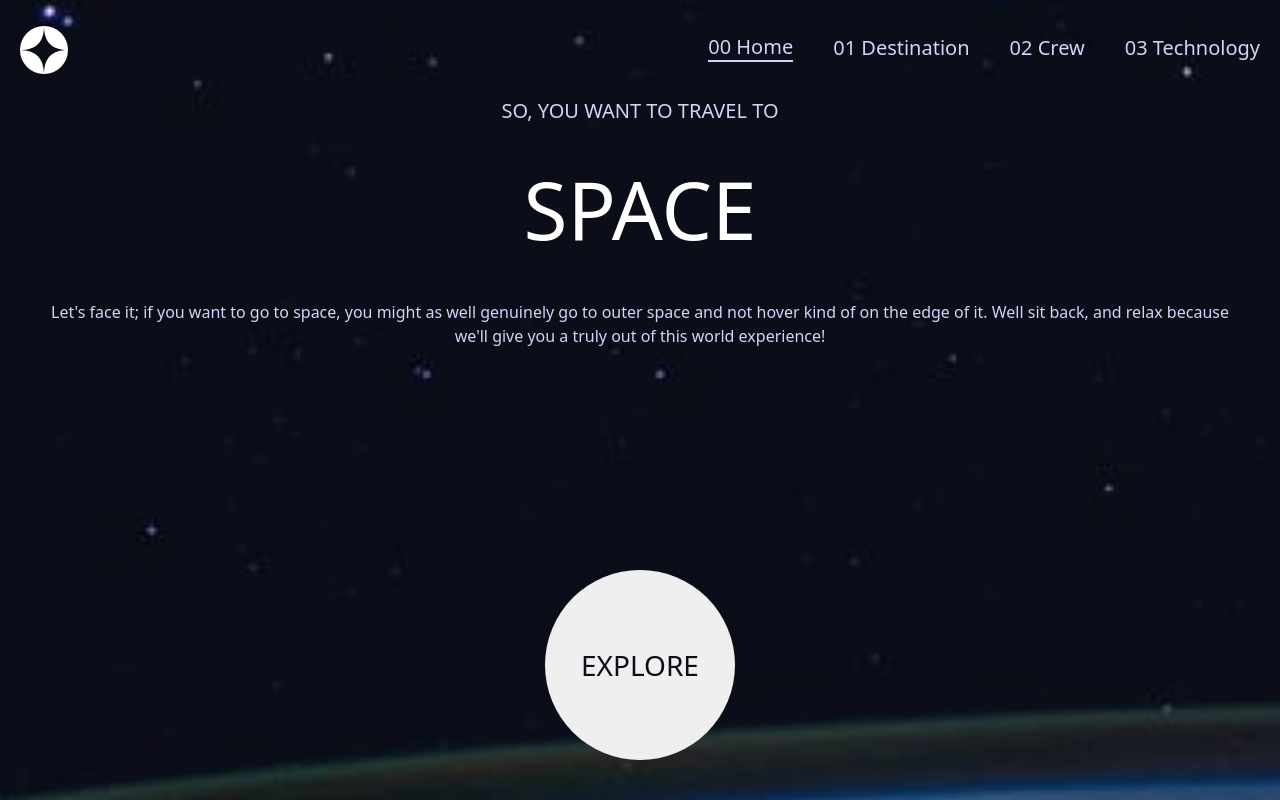
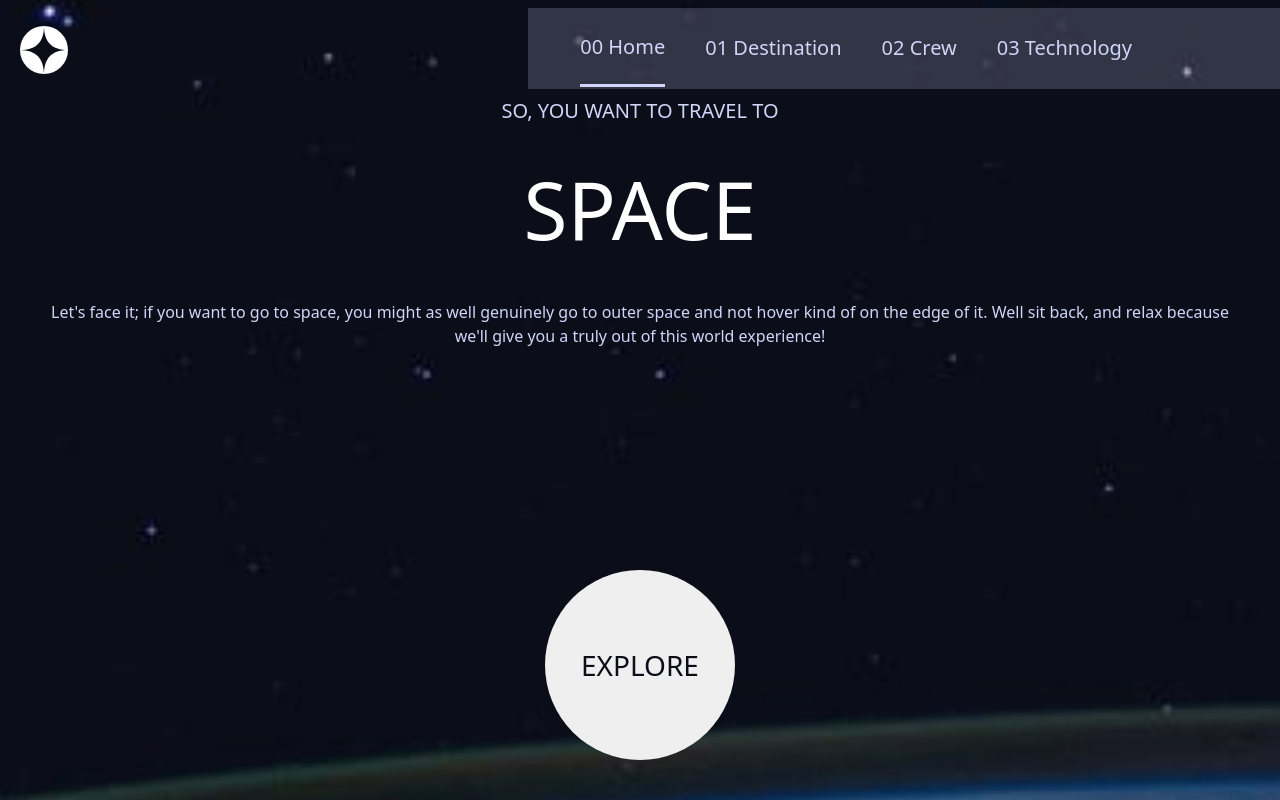
Before and after one commit to seboo1995/space-app, a React (Create React App) app: page / in a window 1280 px wide. Built offline with nearby package versions, Linux system fonts and the light colour scheme; a web font is replaced by a local one.

Commit message:
nav-background and line

```diff
--- a/src/components/MyNavBar/nav.css
+++ b/src/components/MyNavBar/nav.css
@@ -7,21 +7,28 @@
 
   }
 .active_tab{
-  border-bottom: 2px solid #D0D6F9;
+  border-bottom: 3px solid #D0D6F9;
   line-height: 1em;
+  padding-bottom:1.2em;
 }
+
   .logo{
     line-height: 80px;
     font-size: 21px;
     float: left;
     margin-left: 20px;
   }
+
   .menu ul{
       display: flex;
+      background-color:rgba(208, 214, 249,0.2);
       flex-direction: row;
       float: right;
+      padding-right: 8em;
       list-style: none;
       line-height: 80px;
+      /* width: 60em; */
+
       }
       .menu ul li{
       margin: 0 20px;
```
